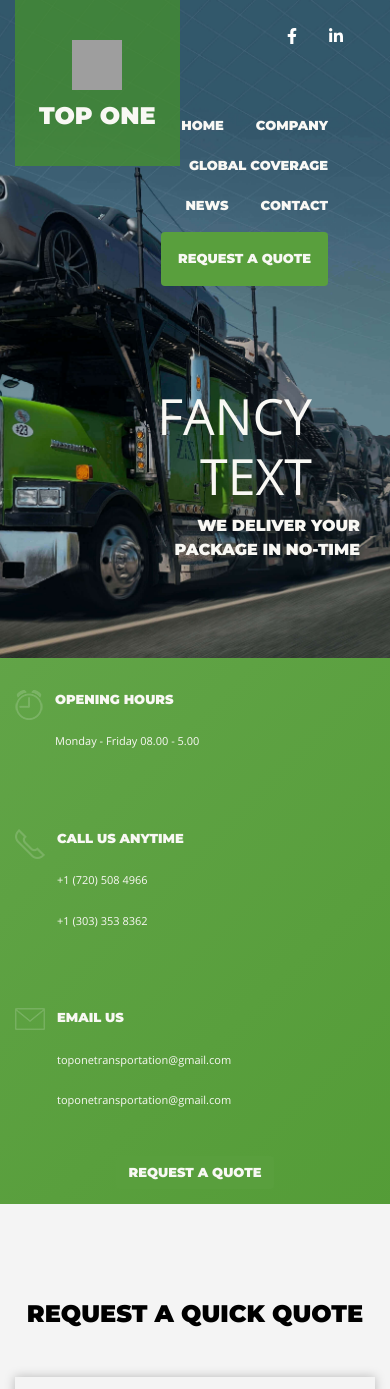
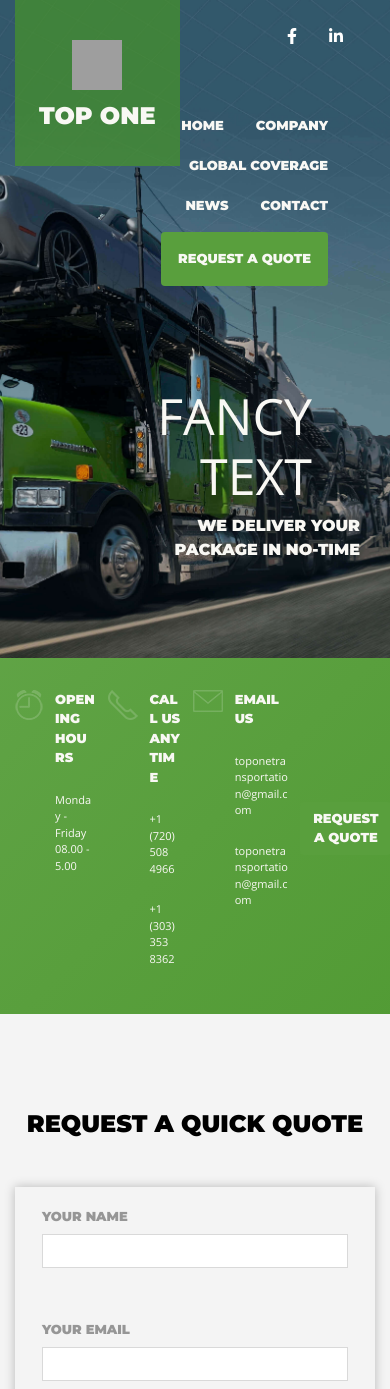
Before and after one commit to pocketdru/zip2zip-landing, a React (Create React App) app in the folder client/: page / in a window 390 px wide. Shown: the top 1389 px of the page. Built offline with nearby package versions, Linux system fonts and the light colour scheme; grey boxes are pictures that could not be loaded.

Commit message:
contact responsive

```diff
--- a/client/src/components/Contact/style.css
+++ b/client/src/components/Contact/style.css
@@ -1,3 +1,7 @@
+@media (max-width: 769px) {
+  .contact-background .card-deck {
+    display: flex;
+    flex: unset; } }
 .contact-background {
   background-color: transparent; }
 
--- a/client/src/components/Contact/style.scss
+++ b/client/src/components/Contact/style.scss
@@ -1,9 +1,13 @@
 @import "../../main.scss";
-
+@media (max-width: 769px) {
+    .contact-background .card-deck {
+        display: flex;
+        flex: unset;
+    }
+}
 .contact-background {
     background-color: transparent;
 }
-
 #contact {
     margin-top: -3rem;
     background: linear-gradient(-45deg, #479528, #599F3D, #6BAA53, #3F8624);
```
Also changed, not shown: 1 other file (tests, documents, lock files or other folders).
